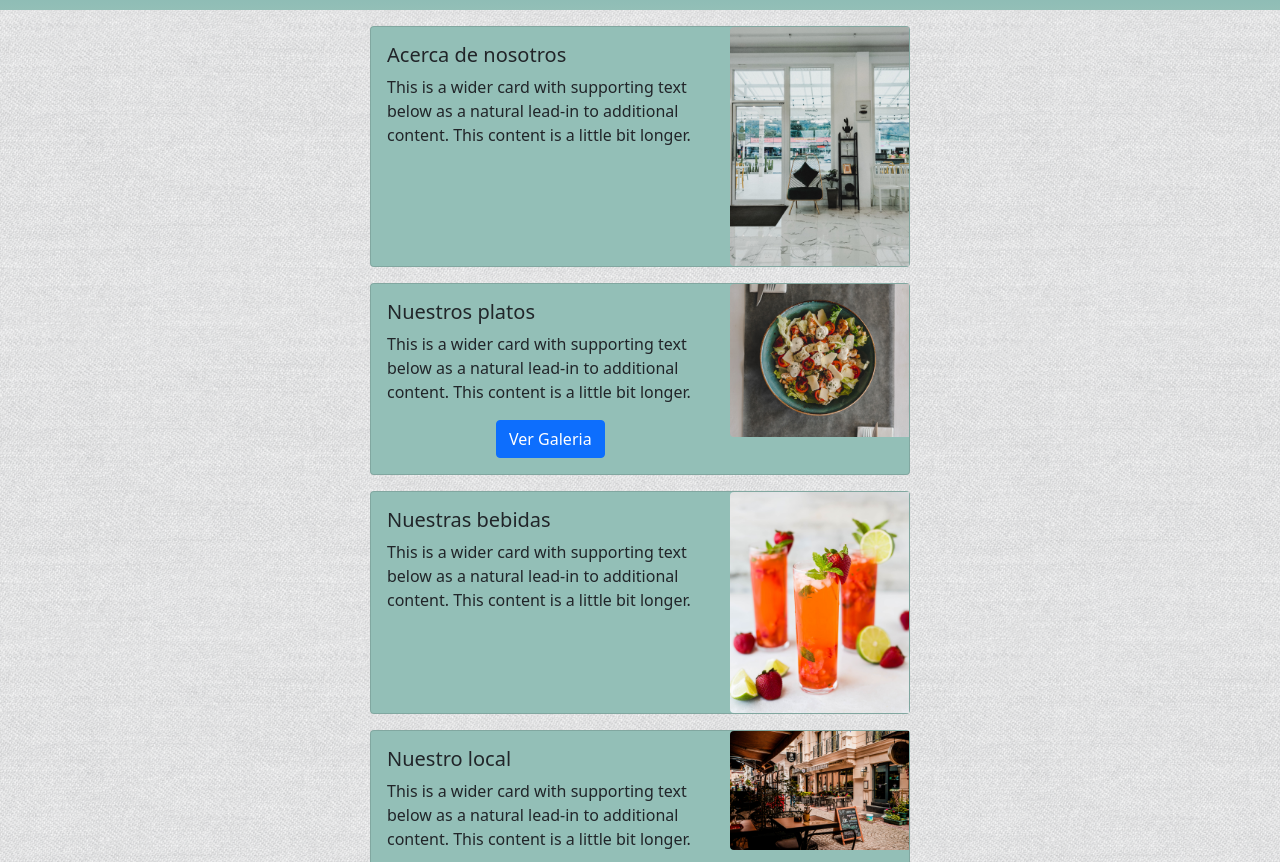
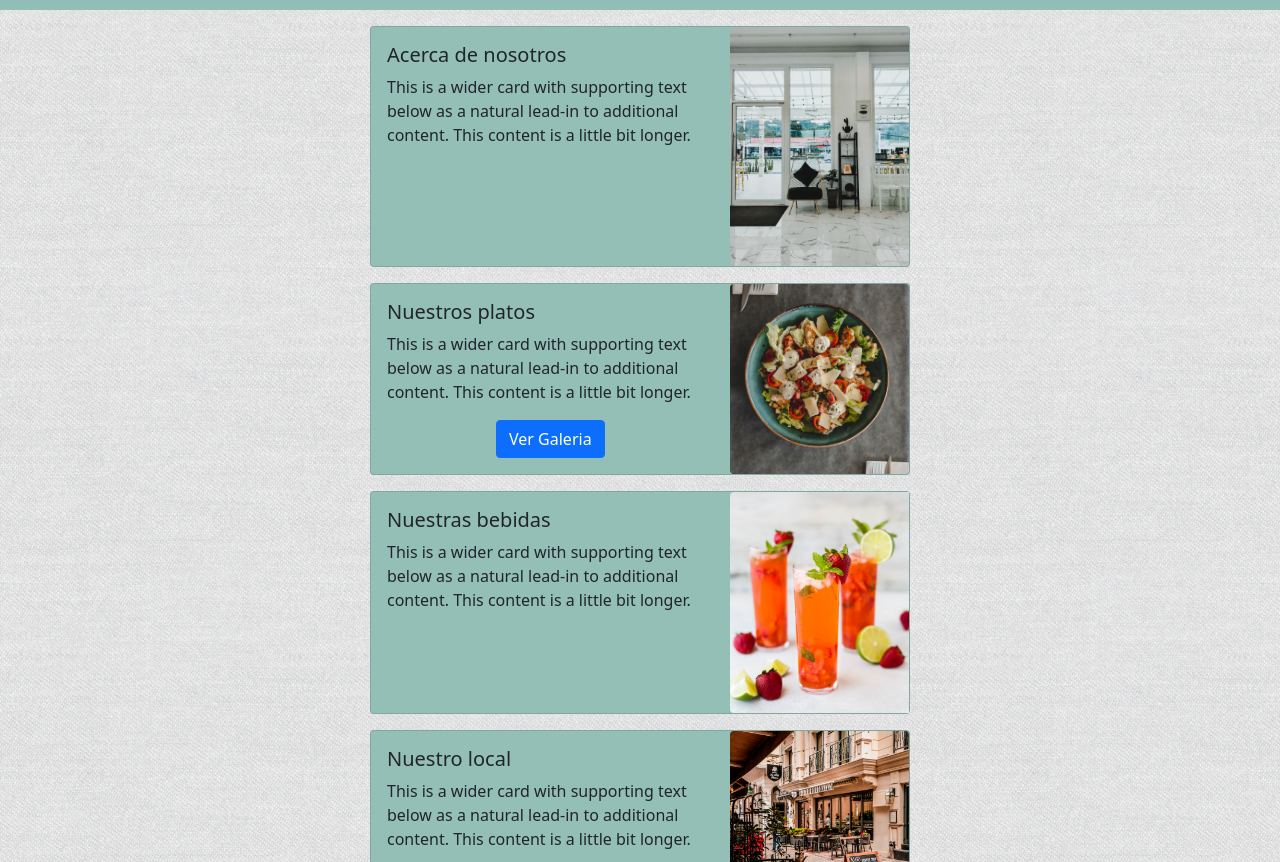
Before and after one commit to Gonza857/desafioComplementario5, a plain HTML site: page index.html in a window 1280 px wide. Shown: the part 90-952 px from the top of the page. Drawn offline with nearby package versions, Linux system fonts and the light colour scheme; a web font is replaced by a local one.

Commit message:
correcion de errores

```diff
--- a/css/styles.css
+++ b/css/styles.css
@@ -17,10 +17,8 @@
 .bg-primary {
     background-image: linear-gradient(to top, #93bfb7, #69aaaa);
 }
-
 .card {
     background: #93bfb7 !important;
-
 }
 .alto {
     min-height: 100px;
@@ -63,9 +61,6 @@ body{
     font-size: .7rem;
     text-align: center;
 }
-
-
-
 @media (min-width:768px) {
     /* GALLERY */
     .gallery-row1 {
--- a/index.html
+++ b/index.html
@@ -61,7 +61,7 @@
                     </div>
                   </div>
                   <div class="col-md-4">
-                    <img src="./assets/images/historia.jpg" class="img-fluid rounded-start" alt="...">
+                    <img src="./assets/images/historia.jpg" class="img-fluid rounded"style="object-fit: cover;" alt="...">
                   </div>
                 </div>
               </div>
@@ -75,7 +75,7 @@
                     </div>
                   </div>
                   <div class="col-md-4">
-                    <img src="./assets/images/index__dish.jpg" class="img-fluid rounded-start" alt="...">
+                    <img src="./assets/images/index__dish.jpg" class="img-fluid rounded h-100" style="object-fit: cover;" alt="...">
                   </div>
                 </div>
               </div>
@@ -102,7 +102,7 @@
                     </div>
                   </div>
                   <div class="col-md-4">
-                    <img src="./assets/images/index__resto-front.jpg" class="img-fluid rounded-start" alt="...">
+                    <img src="./assets/images/index__resto-front.jpg" class="img-fluid rounded h-100" style="object-fit: cover;" alt="...">
                   </div>
                 </div>
               </div>
```
Also changed, not shown: pages/aboutus.html (+1 -13 lines).
